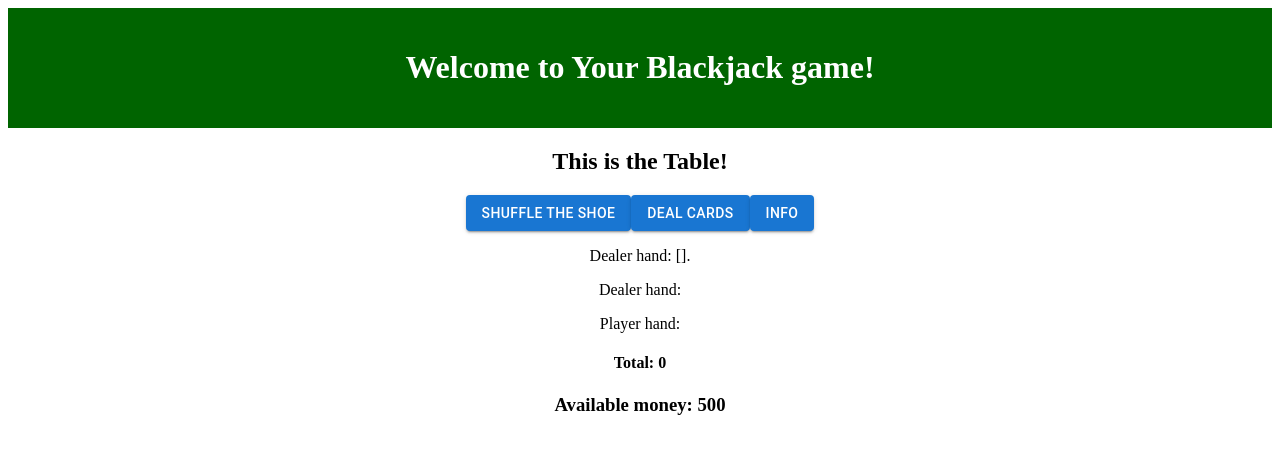
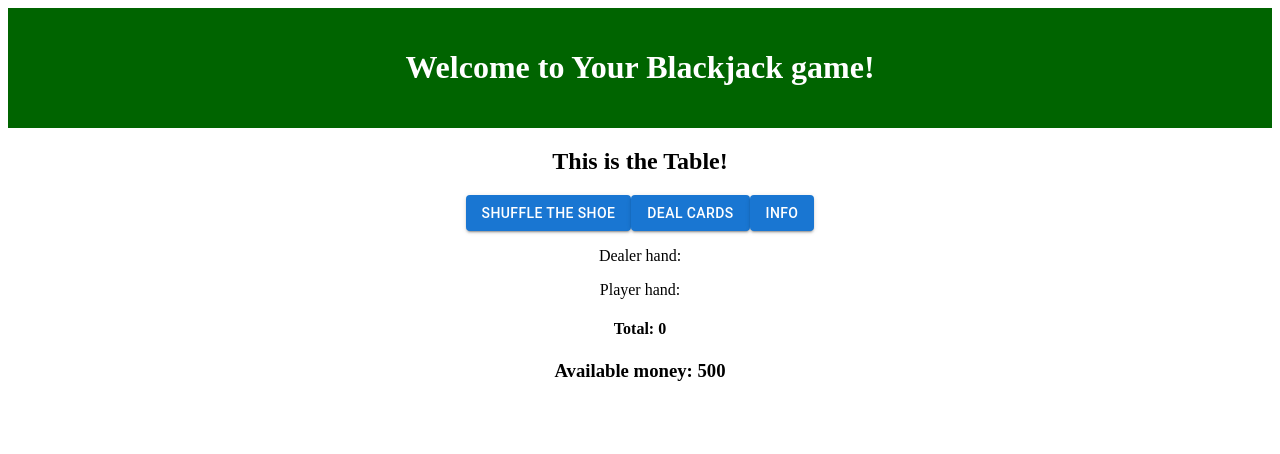
Before and after one commit to ChrisCantoni/blackjack-2, a React (Create React App) app: page / in a window 1280 px wide. Shown: the top 454 px of the page. Built offline with nearby package versions, Linux system fonts and the light colour scheme.

Commit message:
Removed stringify of dealer's hand.

```diff
--- a/src/components/Table/Table.jsx
+++ b/src/components/Table/Table.jsx
@@ -273,7 +273,6 @@ function Table() {
       </Button>
 
       <div>
-        <p>Dealer hand: {JSON.stringify(dealerHand)}.</p>
         <p>Dealer hand: <br></br> <div className="dealerHand">{dealerHand.length > 0 && revealDealer ? dealerHand.map((card, i) => (
                         <div key={i}>
                         <Card sx={{width: 100, height: 150, margin: 2}} className={card.suit == "Hearts" || card.suit == "Diamonds" ? 'redCard' : 'blackCard'}>
```
